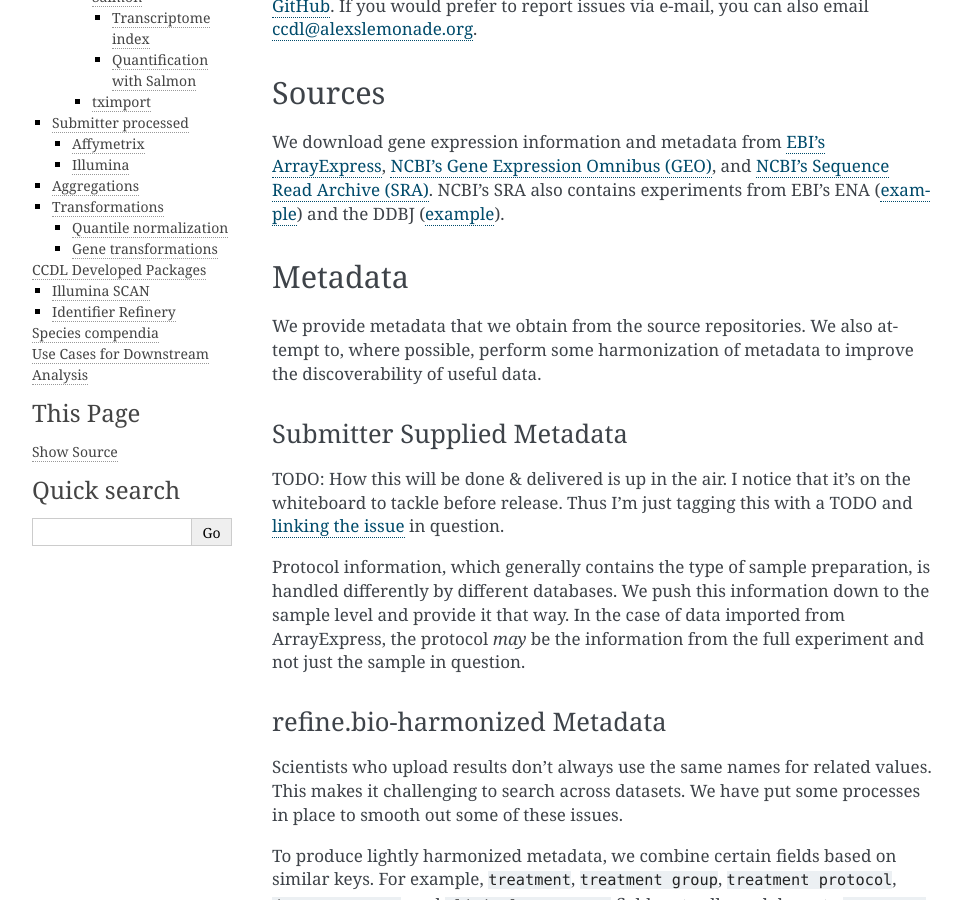
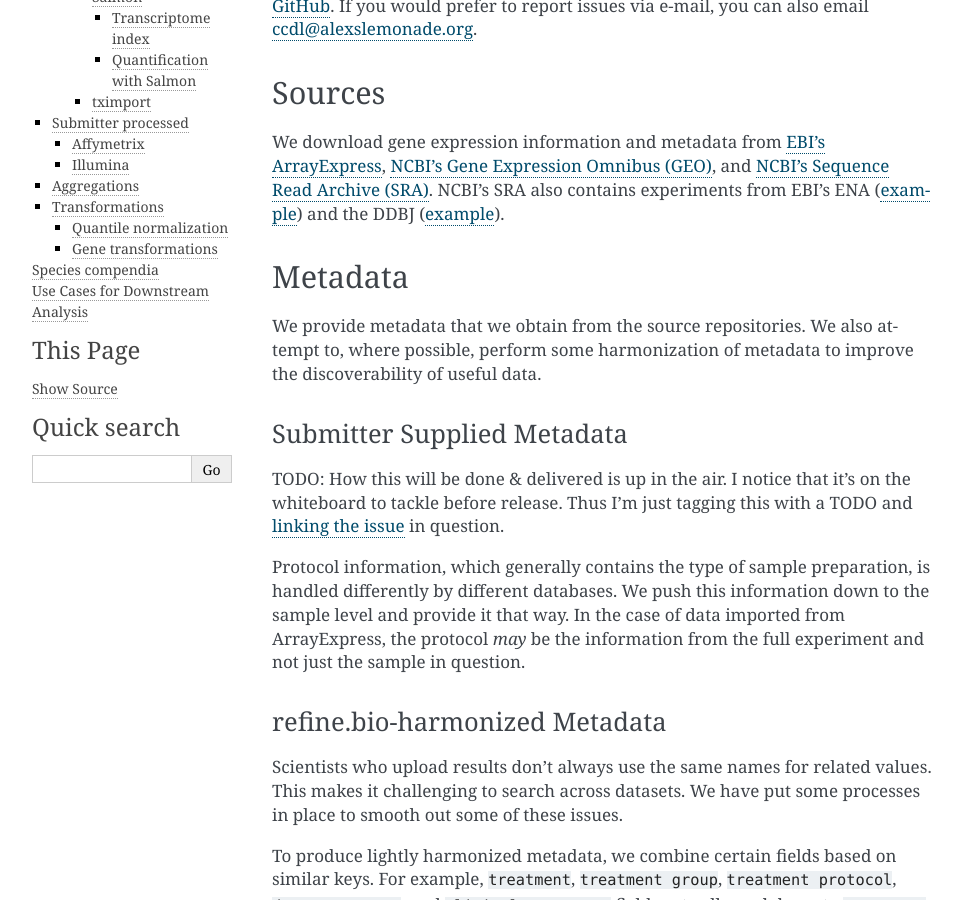
Before and after one commit to AlexsLemonade/refinebio-docs, a Sphinx documentation site: the page built from docs/main_text.md, in a window 1280 px wide and 900 px high, scrolled down 486 px. Shown: the whole window, without its empty margins (148-1110 px from the left). Built offline with Sphinx 7.4.7, drawn with Linux system fonts in a browser that asks for light colours; some of the changed text lies outside the part shown.

Commit message:
Remove CCDL developed packages section
I think including this info in different sections makes the most sense for now

```diff
--- a/docs/main_text.md
+++ b/docs/main_text.md
@@ -145,13 +145,6 @@
 ### Gene transformations
 
 
-# CCDL Developed Packages
-
-## Illumina SCAN
-
-## Identifier Refinery
-
-
 # Species compendia
 
 
```
